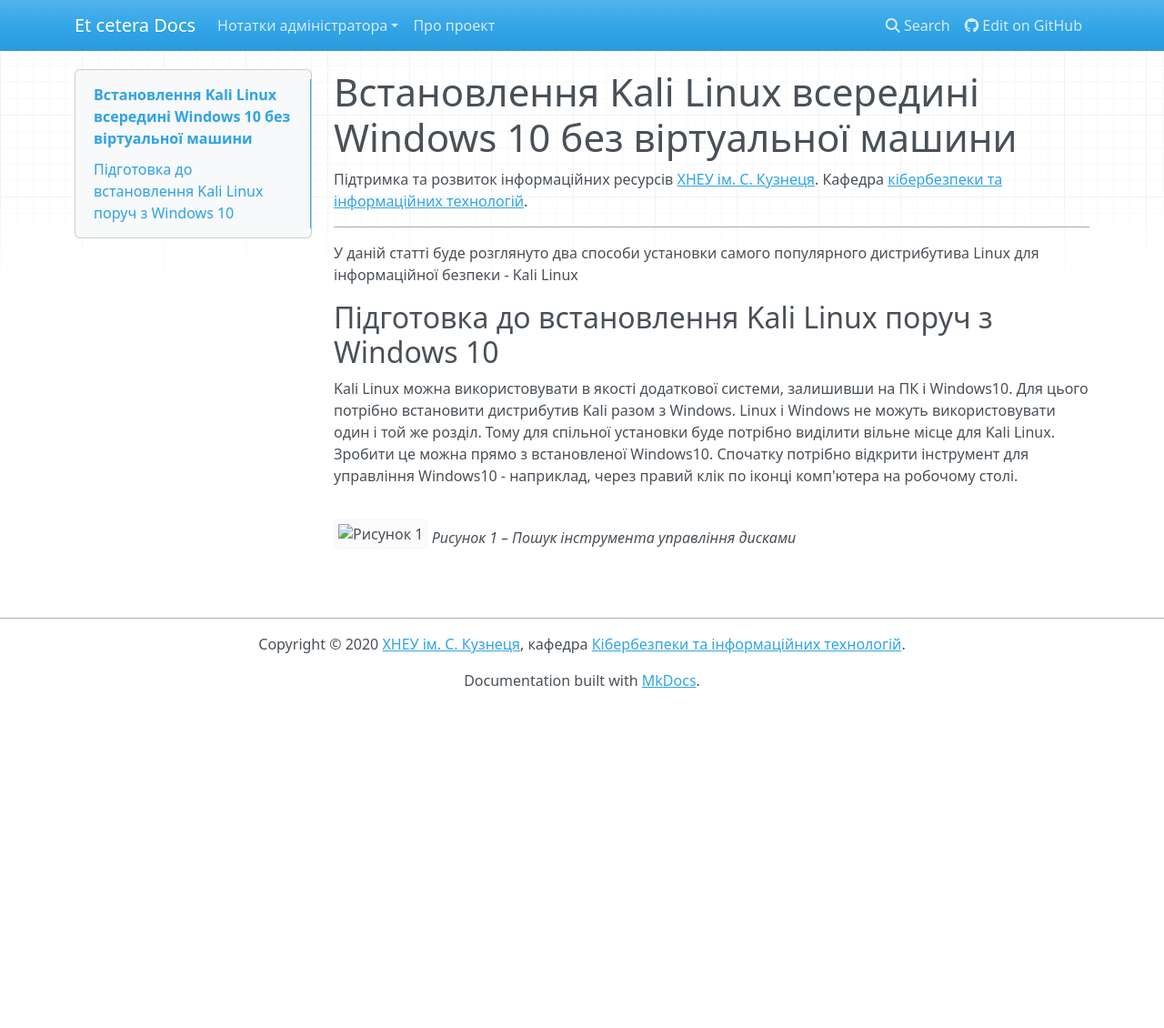
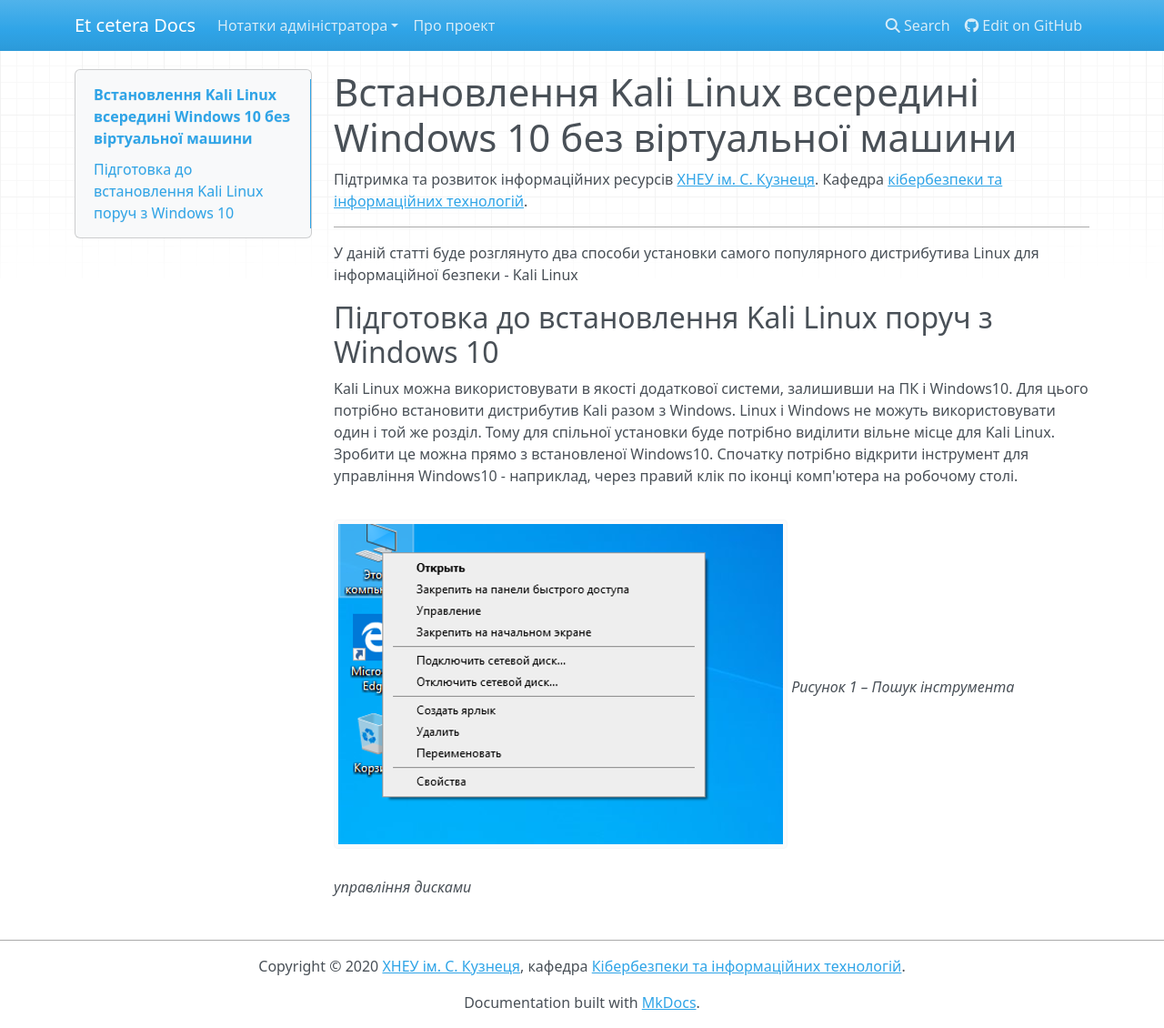
Before and after one commit to texnotes/sitesdocs, an MkDocs documentation site: the page built from docs/kaliwindows.md, in a window 1280 px wide and 1130 px high. Shown: the whole window at 91% size. Built offline with MkDocs 1.6.1, drawn with Linux system fonts in a browser that asks for light colours; nearby versions of some CDN libraries.

Commit message:
Update kaliwindows.md

```diff
--- a/docs/kaliwindows.md
+++ b/docs/kaliwindows.md
@@ -11,5 +11,5 @@ Kali Linux можна використовувати в якості додат
 Linux і Windows не можуть використовувати один і той же розділ. Тому для спільної установки буде потрібно виділити вільне місце для Kali Linux. Зробити це можна прямо з встановленої Windows10.
 Спочатку потрібно відкрити інструмент для управління Windows10 - наприклад, через правий клік по іконці комп'ютера на робочому столі.
 
-![Рисунок 1](docs/img/img-6001.png)
+![Рисунок 1](/img/img-6001.png)
 *Рисунок 1 – Пошук інструмента управління дисками*
```
